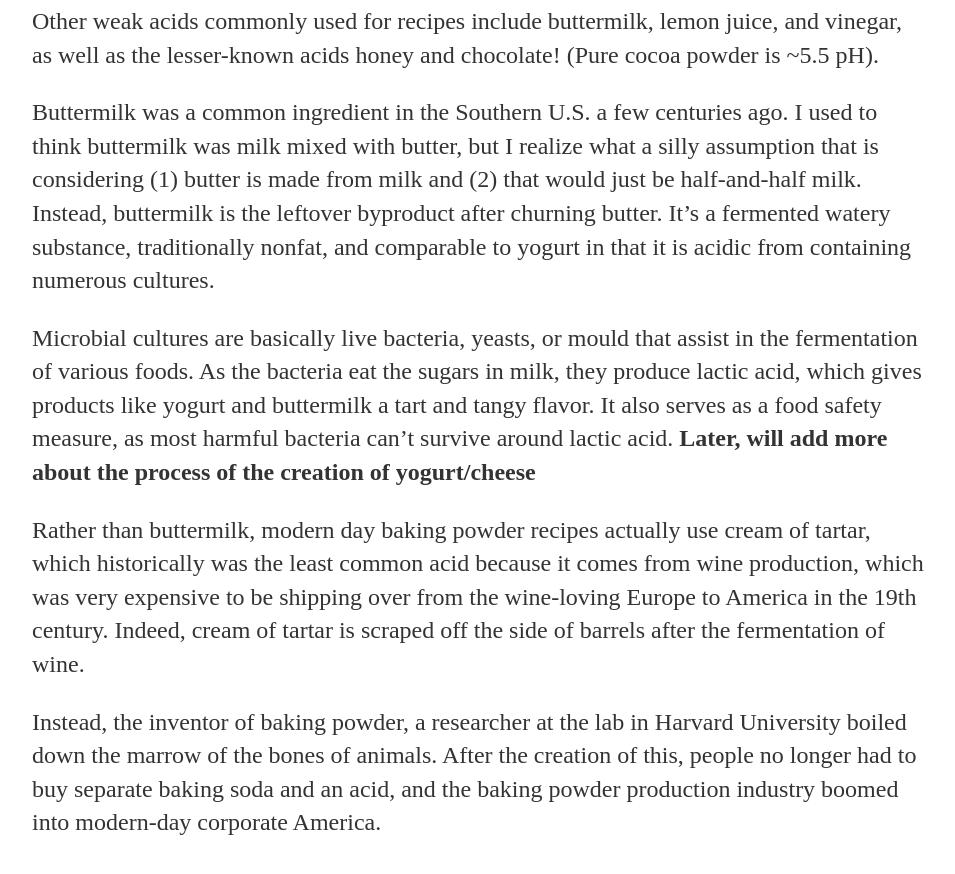
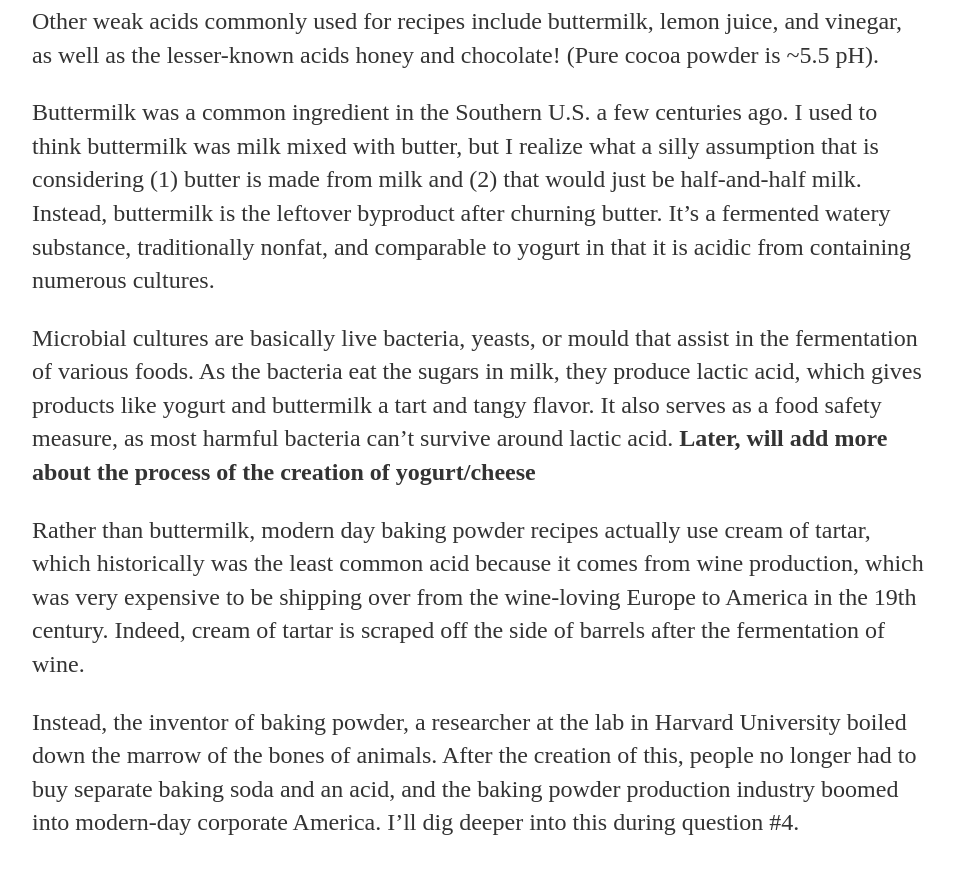
Before and after one commit to potashium/potashium.github.io, a Jekyll site: the page built from _posts/2019-10-12-the-baking-soda-rabbit-hole.md, in a window 1280 px wide and 900 px high, scrolled down 1673 px. Shown: the top 874 px of the window, without its empty margins (160-1115 px from the left). Built offline with Jekyll 4.4.1, drawn with Linux system fonts in a browser that asks for light colours.

Commit message:
Update 2019-10-12-the-baking-soda-rabbit-hole.md

```diff
--- a/_posts/2019-10-12-the-baking-soda-rabbit-hole.md
+++ b/_posts/2019-10-12-the-baking-soda-rabbit-hole.md
@@ -46,4 +46,4 @@ Microbial cultures are basically live bacteria, yeasts, or mould that assist in
 
 Rather than buttermilk, modern day baking powder recipes actually use cream of tartar, which historically was the least common acid because it comes from wine production, which was very expensive to be shipping over from the wine-loving Europe to America in the 19th century. Indeed, cream of tartar is scraped off the side of barrels after the fermentation of wine.
 
-Instead, the inventor of baking powder, a researcher at the lab in Harvard University boiled down the marrow of the bones of animals. After the creation of this, people no longer had to buy separate baking soda and an acid, and the baking powder production industry boomed into modern-day corporate America.
+Instead, the inventor of baking powder, a researcher at the lab in Harvard University boiled down the marrow of the bones of animals. After the creation of this, people no longer had to buy separate baking soda and an acid, and the baking powder production industry boomed into modern-day corporate America. I'll dig deeper into this during question #4.
```
